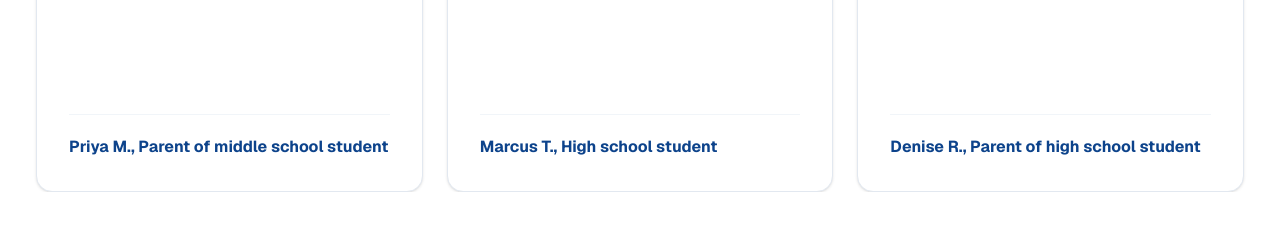
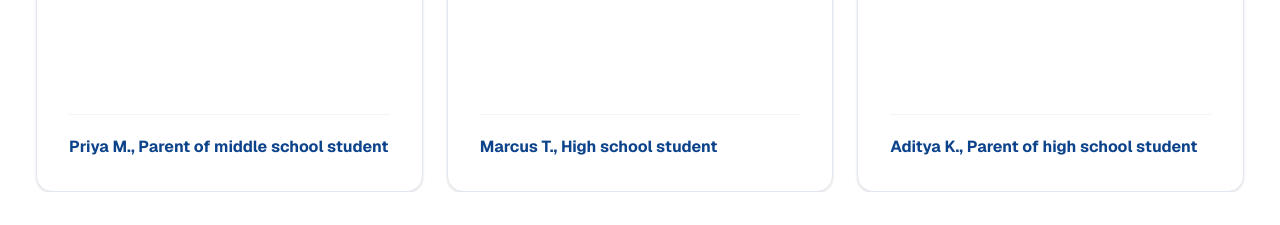
Before and after one commit to yaalinilakhani/next-chapter-learning, a Next.js app: page / in a window 1280 px wide. Shown: the part 5260-5485 px from the top of the page. Built offline with nearby package versions, Linux system fonts and the light colour scheme.

Commit message:
Changed testimonial

```diff
--- a/components/Testimonials.tsx
+++ b/components/Testimonials.tsx
@@ -18,7 +18,7 @@ const testimonials = [
   },
   {
     id: 3,
-    name: "Denise R., Parent of high school student",
+    name: "Aditya K., Parent of high school student",
     quote:
       "We've worked with tutors before, but what stood out about Next Chapter Learning was how personalized it actually felt. It never seemed like a generic, one-size-fits-all program — our son's tutor took real time to figure out how he learns best and adjusted their approach around that instead of expecting him to adjust to them. We've noticed him being more independent with his schoolwork too, not just more prepared for tests.",
   },
```
